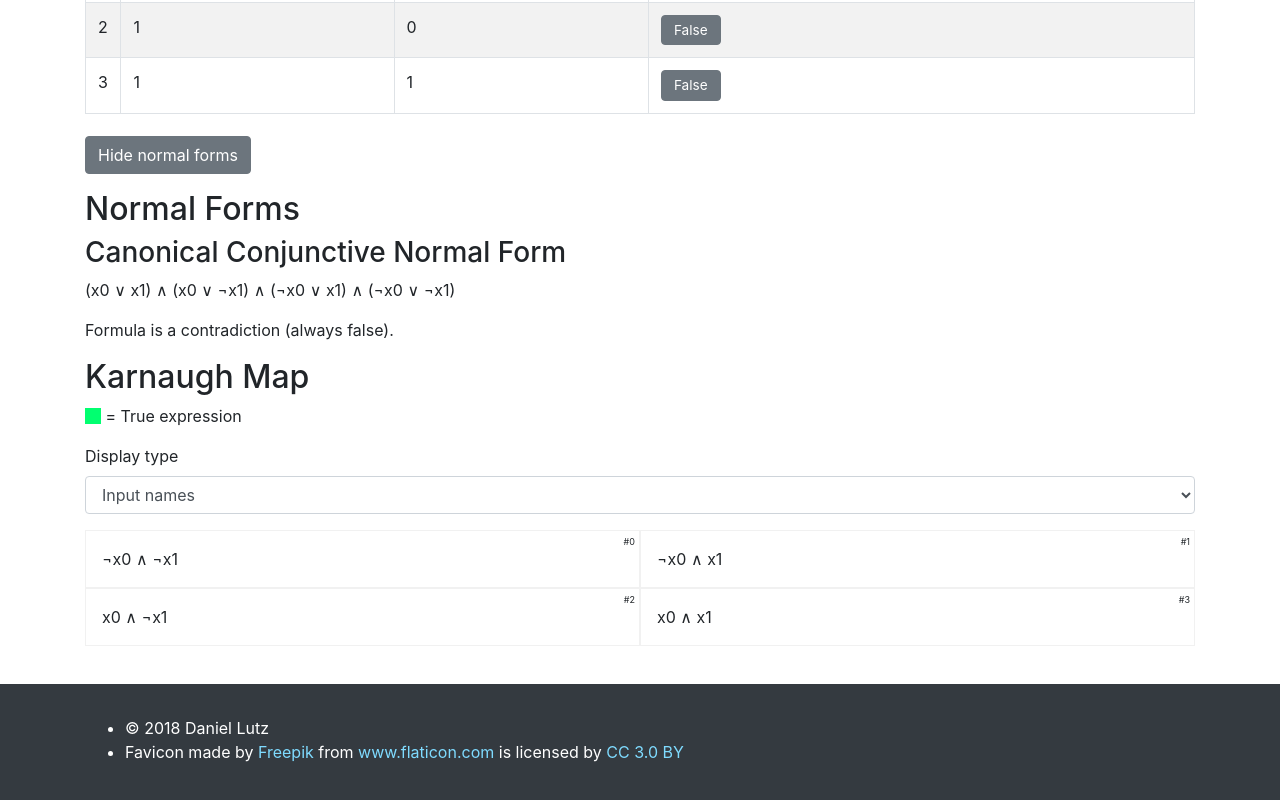
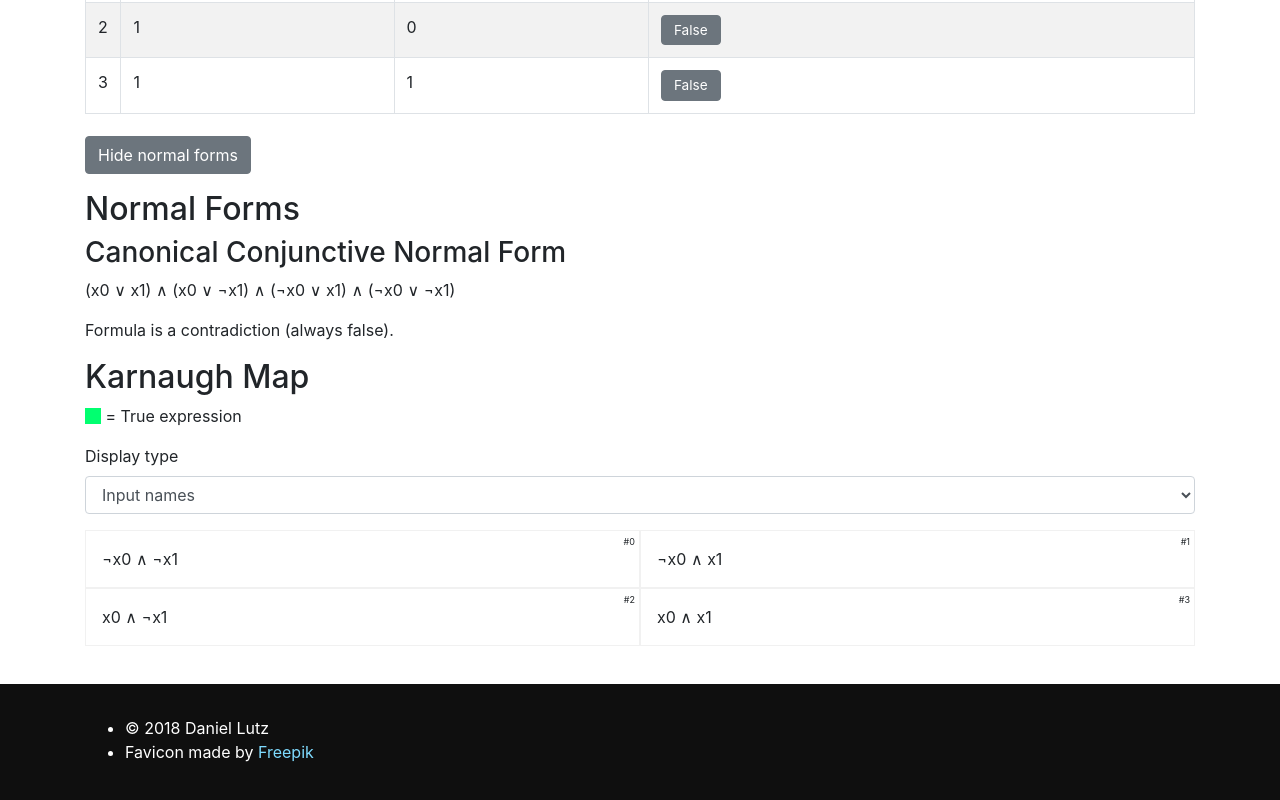
Before and after one commit to danlutz/karnaughmap, a React (Create React App) app: page / in a window 1280 px wide. Shown: the part 530-1330 px from the top of the page. Built offline with nearby package versions, Linux system fonts and the light colour scheme.

Commit message:
Make Navbar and Footer darker to match theme color

```diff
--- a/src/components/Footer.js
+++ b/src/components/Footer.js
@@ -3,6 +3,7 @@ import { Container } from 'reactstrap'
 import styled from 'styled-components'
 
 const StyledFooter = styled.footer`
+  background-color: #0f0f0f;
   color: #fff;
   padding: 2rem 0;
 
@@ -13,7 +14,7 @@ const StyledFooter = styled.footer`
 
 const Footer = () => {
   return (
-    <StyledFooter className="bg-dark">
+    <StyledFooter>
       <Container>
         <ul>
           <li>&copy; {new Date().getFullYear()} Daniel Lutz</li>
@@ -26,24 +27,6 @@ const Footer = () => {
               rel="noopener noreferrer"
             >
               Freepik
-            </a>{' '}
-            from{' '}
-            <a
-              href="https://www.flaticon.com/"
-              title="Flaticon"
-              target="_blank"
-              rel="noopener noreferrer"
-            >
-              www.flaticon.com
-            </a>{' '}
-            is licensed by{' '}
-            <a
-              href="http://creativecommons.org/licenses/by/3.0/"
-              title="Creative Commons BY 3.0"
-              target="_blank"
-              rel="noopener noreferrer"
-            >
-              CC 3.0 BY
             </a>
           </li>
         </ul>
--- a/src/components/Navbar.js
+++ b/src/components/Navbar.js
@@ -11,7 +11,7 @@ import { ReactComponent as Logo } from '../logo.svg'
 
 const Navigation = () => {
   return (
-    <Navbar color="dark" dark expand="md">
+    <Navbar color="0f0f0f" dark expand="md">
       <Container>
         <NavbarBrand href="/">
           <Logo style={{ width: '30px', height: '30px' }} />
```
